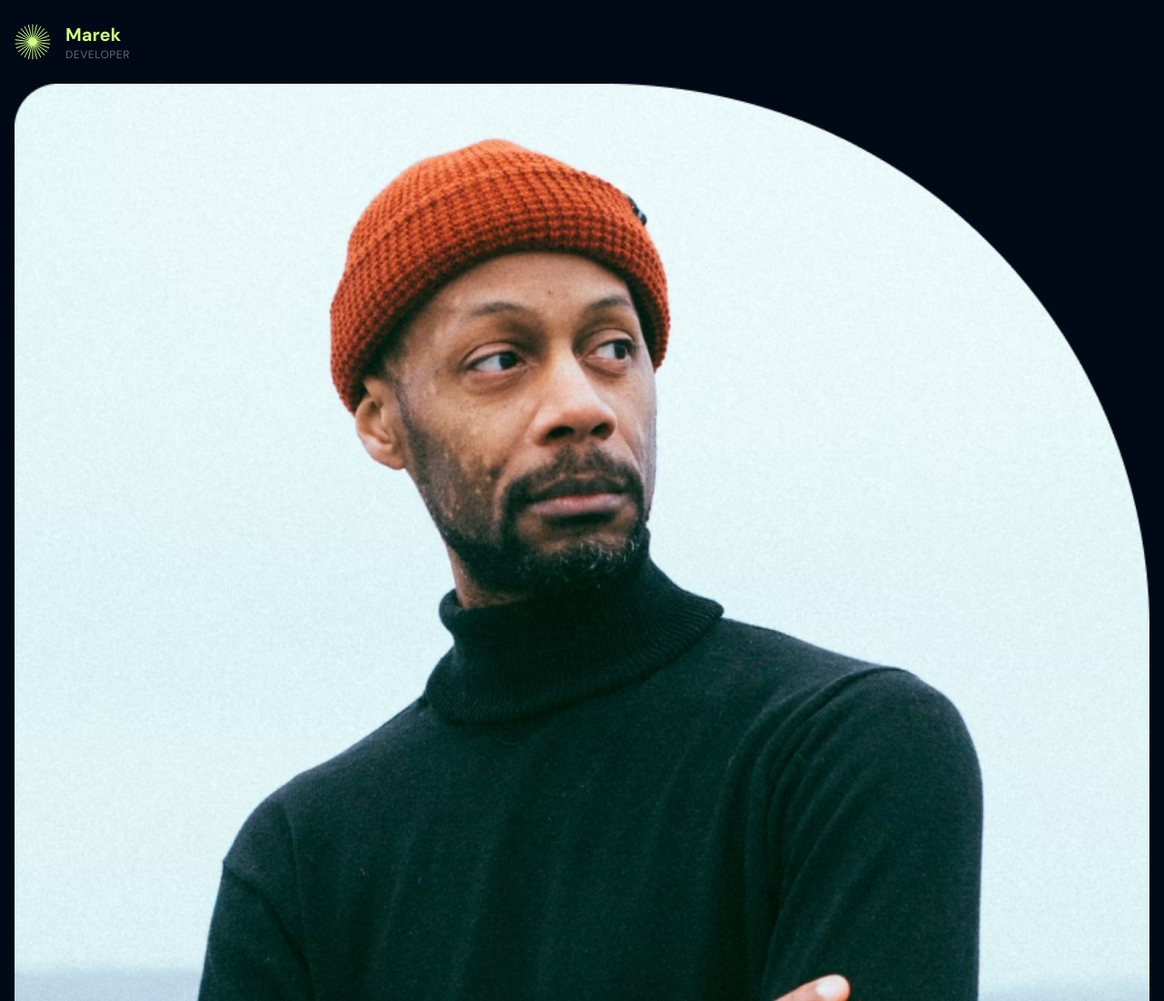
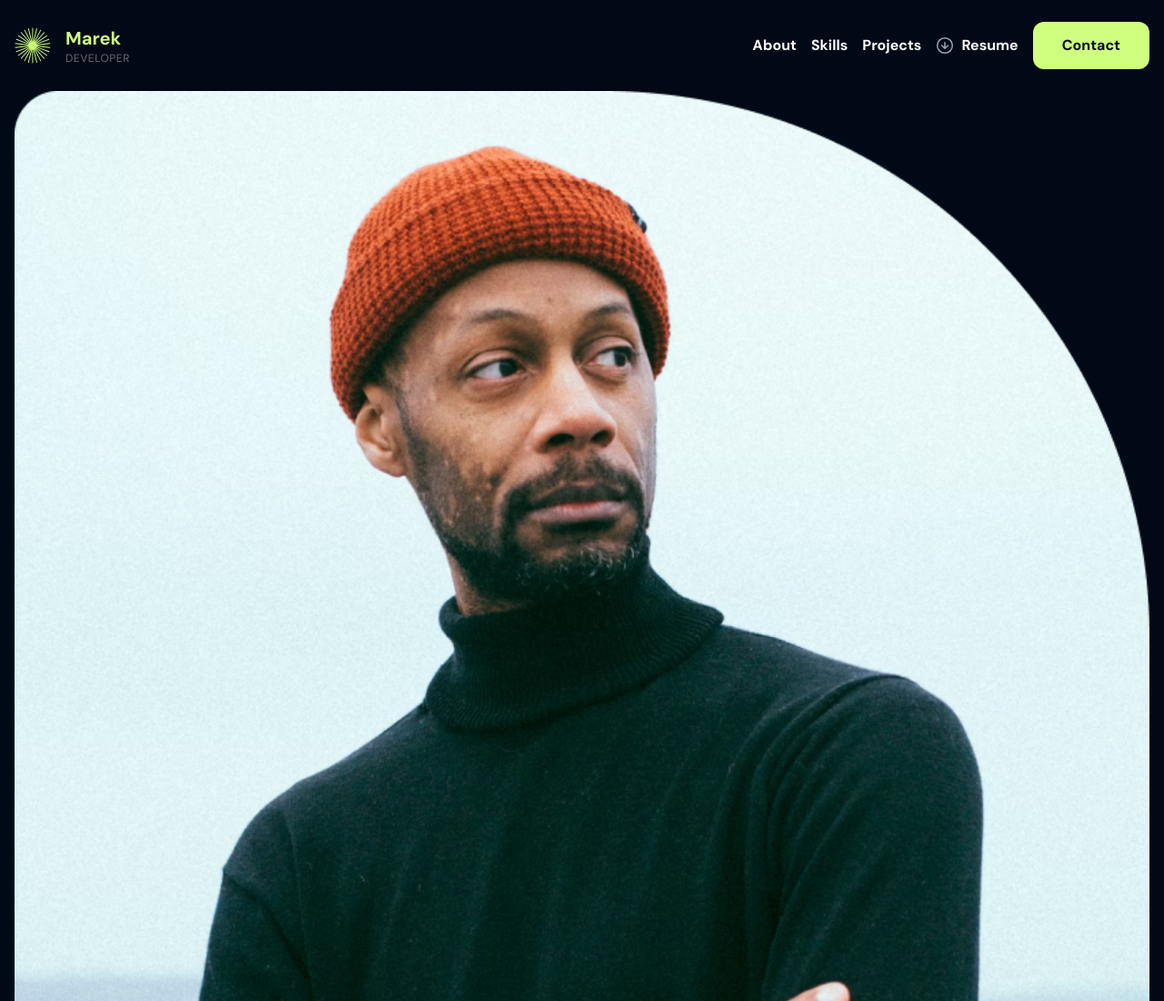
Before and after one commit to MC777/portfolio, a website built with Parcel: page src/index.html in a window 1280 px wide. Shown: the top 1100 px of the page at 91% size. Built offline with nearby package versions, Linux system fonts and the light colour scheme.

Commit message:
add desktop styles for navbar

```diff
--- a/src/index.html
+++ b/src/index.html
@@ -15,7 +15,7 @@
 
   <body class="font-dmsans bg-bg text-white">
     <main class="px-4">
-      <header class="max-w-wtf mx-auto py-6">
+      <header class="flex justify-between max-w-wtf mx-auto py-6">
         <div class="flex items-center gap-4">
           <img class="w-10 h-10" src="./images/star.svg" alt="" />
           <div>
@@ -25,13 +25,23 @@
             </p>
           </div>
         </div>
-        <nav class="hidden">
-          <ul>
+        <nav class="hidden md:block">
+          <ul class="flex items-center gap-4 font-bold">
             <li><a href="#about">About</a></li>
             <li><a href="#skills">Skills</a></li>
             <li><a href="#projects">Projects</a></li>
-            <li><a download href="#">Resume</a></li>
-            <li><a href="#contact">Contact</a></li>
+            <li>
+              <a class="flex gap-2 items-center" download href="#"
+                ><img src="images/download.svg" />Resume</a
+              >
+            </li>
+            <li>
+              <a
+                class="inline-block bg-accent text-bg rounded-xl py-3.5 px-8"
+                href="#contact"
+                >Contact</a
+              >
+            </li>
           </ul>
         </nav>
       </header>
```
Also changed, not shown: src/images/download.svg (added).
